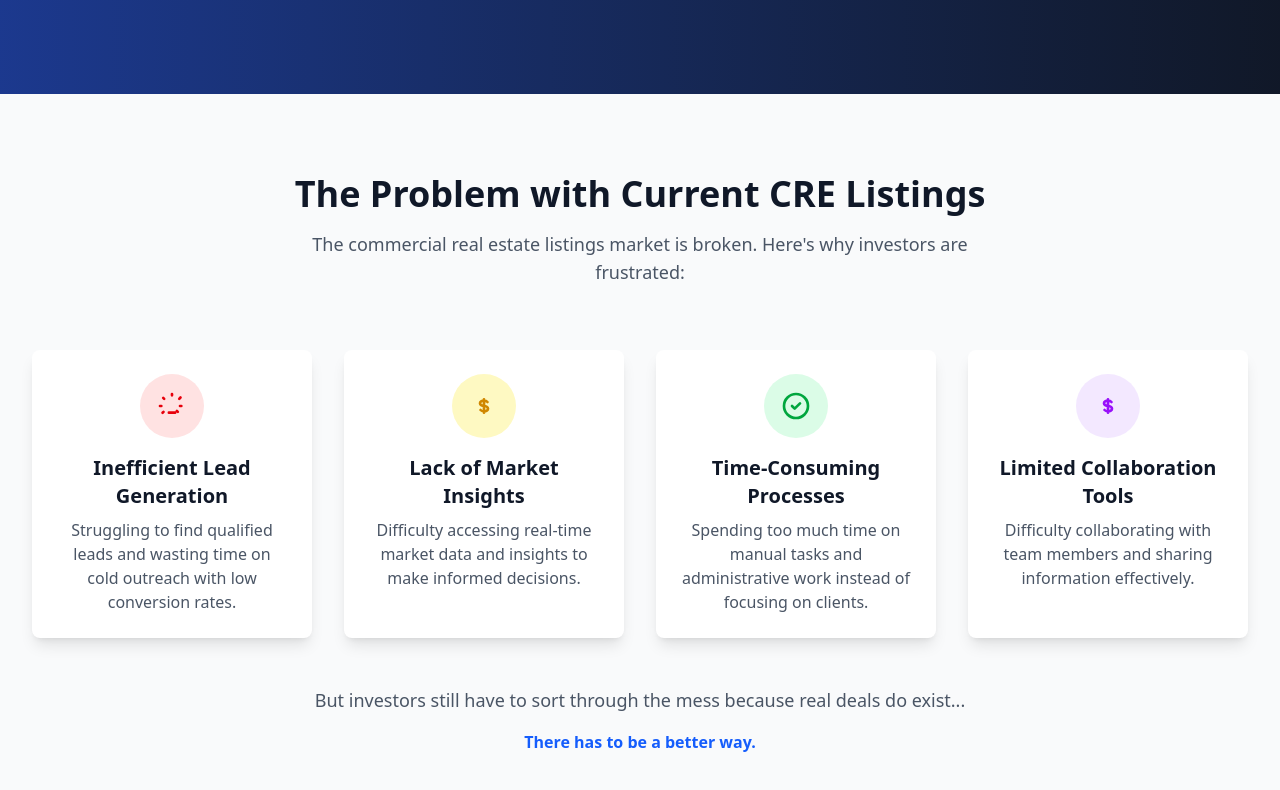
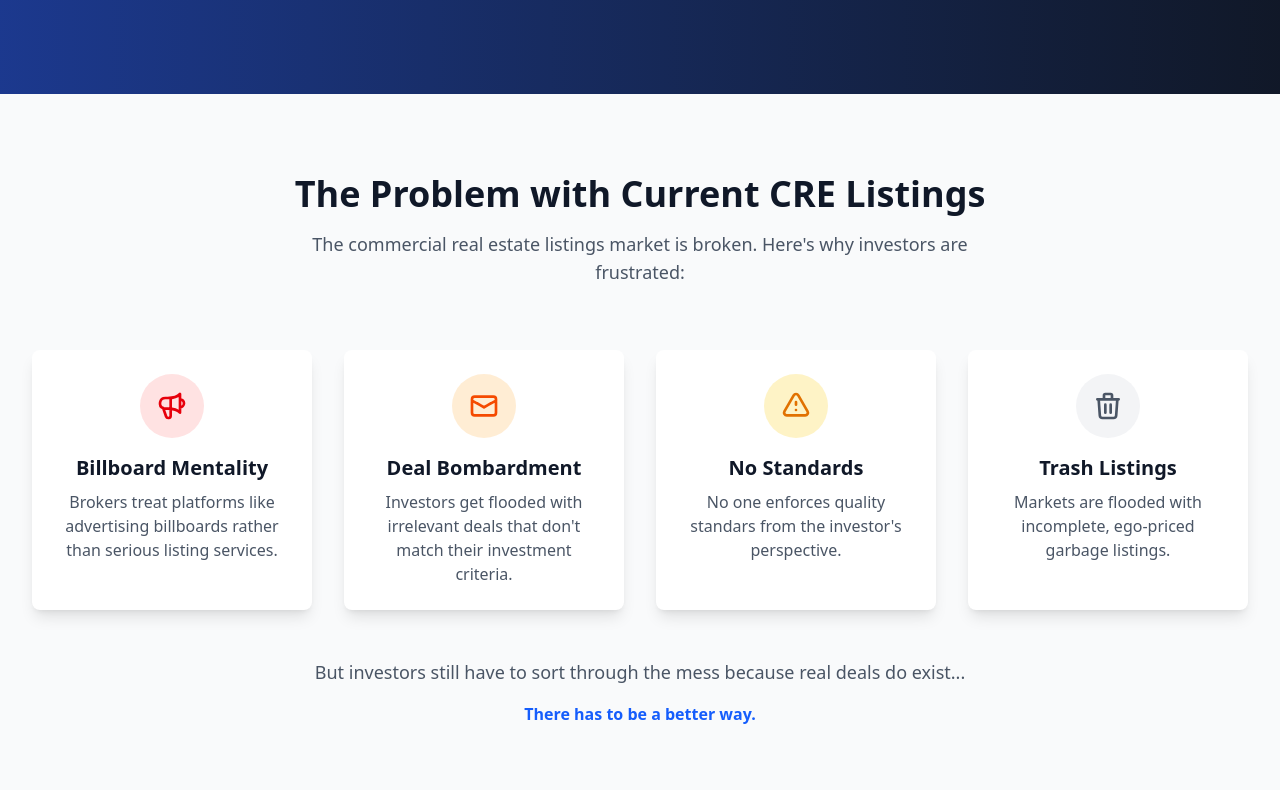
Before and after one commit to loganpinel06/Creml, a Next.js app: page / in a window 1280 px wide. Shown: the part 466-1256 px from the top of the page. Built offline with nearby package versions, Linux system fonts and the light colour scheme.

Commit message:
Updated problems svg's

```diff
--- a/components/landing/Problems.tsx
+++ b/components/landing/Problems.tsx
@@ -17,13 +17,13 @@ export default function Problems() {
             strokeLinecap="round"
             strokeLinejoin="round"
             strokeWidth="2"
-            d="M9.663 17h4.673M12 3v1m6.364 1.636l-.707.707M18 12h1M3 12h1m2.121-5.364l-.707-.707m12.728 0l-.707.707M5.636 16.364l-.707.707M16.364 16.364l-.707-.707"
+            d="M11 5.882V19.24a1.76 1.76 0 01-3.417.592l-2.147-6.15M18 13a3 3 0 100-6M5.436 13.683A4.001 4.001 0 017 6h1.832c4.1 0 7.625-1.234 9.168-3v14c-1.543-1.766-5.067-3-9.168-3H7a3.988 3.988 0 01-1.564-.317z"
           />
         </svg>
       ),
-      title: "Inefficient Lead Generation",
+      title: "Billboard Mentality",
       description:
-        "Struggling to find qualified leads and wasting time on cold outreach with low conversion rates.",
+        "Brokers treat platforms like advertising billboards rather than serious listing services.",
       bgColorClass: "bg-red-100",
       iconColorClass: "text-red-600",
     },
@@ -39,15 +39,15 @@ export default function Problems() {
             strokeLinecap="round"
             strokeLinejoin="round"
             strokeWidth="2"
-            d="M12 8c-1.657 0-3 .895-3 2s1.343 2 3 2 3 .895 3 2-1.343 2-3 2m0-8c1.11 0 2.08.402 2.599 1M12 8V7m0 1v8m0 0v1m0-1c-1.11 0-2.08-.402-2.599-1"
+            d="M3 8l7.89 4.26a2 2 0 002.22 0L21 8M5 19h14a2 2 0 002-2V7a2 2 0 00-2-2H5a2 2 0 00-2 2v10a2 2 0 002 2zM7 10l5 3 5-3"
           />
         </svg>
       ),
-      title: "Lack of Market Insights",
+      title: "Deal Bombardment",
       description:
-        "Difficulty accessing real-time market data and insights to make informed decisions.",
-      bgColorClass: "bg-yellow-100",
-      iconColorClass: "text-yellow-600",
+        "Investors get flooded with irrelevant deals that don't match their investment criteria.",
+      bgColorClass: "bg-orange-100",
+      iconColorClass: "text-orange-600",
     },
     {
       icon: (
@@ -61,15 +61,15 @@ export default function Problems() {
             strokeLinecap="round"
             strokeLinejoin="round"
             strokeWidth="2"
-            d="M9 12l2 2 4-4m6 2a9 9 0 11-18 0 9 9 0 0118 0z"
+            d="M12 9v2m0 4h.01m-6.938 4h13.856c1.54 0 2.502-1.667 1.732-3L13.732 4c-.77-1.333-2.694-1.333-3.464 0L3.34 16c-.77 1.333.192 3 1.732 3z"
           />
         </svg>
       ),
-      title: "Time-Consuming Processes",
+      title: "No Standards",
       description:
-        "Spending too much time on manual tasks and administrative work instead of focusing on clients.",
-      bgColorClass: "bg-green-100",
-      iconColorClass: "text-green-600",
+        "No one enforces quality standars from the investor's perspective.",
+      bgColorClass: "bg-amber-100",
+      iconColorClass: "text-amber-600",
     },
     {
       icon: (
@@ -83,15 +83,15 @@ export default function Problems() {
             strokeLinecap="round"
             strokeLinejoin="round"
             strokeWidth="2"
-            d="M12 8c-1.657 0-3 .895-3 2s1.343 2 3 2 3 .895 3 2-1.343 2-3 2m0-8c1.11 0 2.08.402 2.599 1M12 8V7m0 1v8m0 0v1m0-1c-1.11 0-2.08-.402-2.599-1"
+            d="M19 7l-.867 12.142A2 2 0 0116.138 21H7.862a2 2 0 01-1.995-1.858L5 7m5 4v6m4-6v6m1-10V4a1 1 0 00-1-1h-4a1 1 0 00-1 1v3M4 7h16"
           />
         </svg>
       ),
-      title: "Limited Collaboration Tools",
+      title: "Trash Listings",
       description:
-        "Difficulty collaborating with team members and sharing information effectively.",
-      bgColorClass: "bg-purple-100",
-      iconColorClass: "text-purple-600",
+        "Markets are flooded with incomplete, ego-priced garbage listings.",
+      bgColorClass: "bg-gray-100",
+      iconColorClass: "text-gray-600",
     },
   ];
 
```
